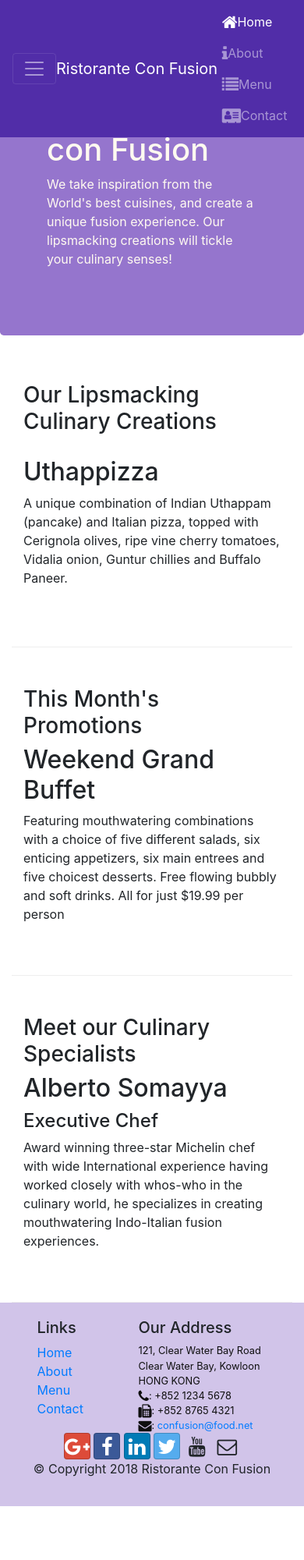
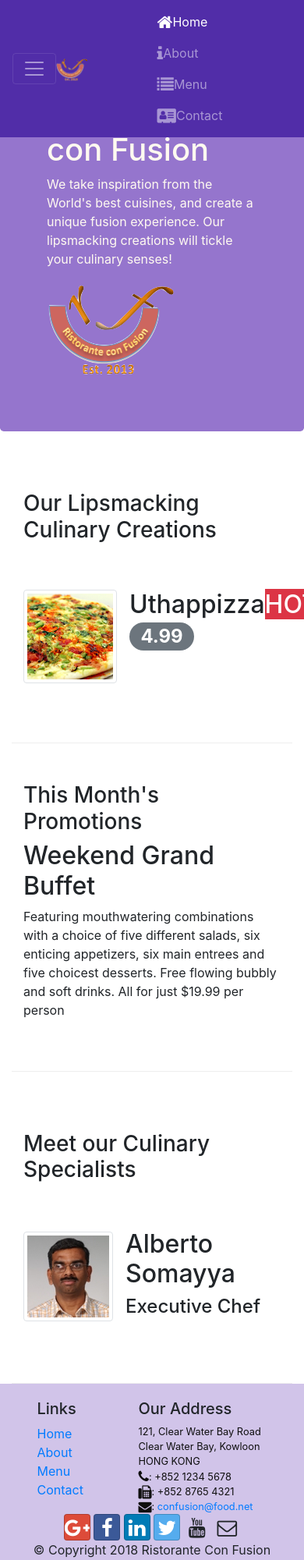
Before and after one commit to santiquiroz/bootstrap-test, a website: page conFusion/index.html in a window 390 px wide. Shown: the top 2000 px of the page at 78% size. Before the commit the page ends 1931 px from the top, so only its background shows below. Drawn offline with nearby package versions, Linux system fonts and the light colour scheme.

Commit message:
alerting users

```diff
--- a/conFusion/index.html
+++ b/conFusion/index.html
@@ -21,7 +21,7 @@
             <button class="navbar-toggler" type="button" data-toggle="collapse" data-target="#Navbar">
                 <span class="navbar-toggler-icon"></span>
             </button>
-            <a class="navbar-brand mr-auto" href="#">Ristorante Con Fusion</a>
+            <a class="navbar-brand mr-auto" href="#"><img src="img/logo.png" height="30" width="41"></a>
             <div class="navbar-na mr-auto" id="Navbar">
                 <ul class="navbar-nav mr-auto">
                     <li class="nav-item">
@@ -34,7 +34,8 @@
                         <a class="nav-link" href="#"><span class="fa fa-list fa-lg"></span>Menu</a>
                     </li>
                     <li class="nav-item">
-                        <a class="nav-link" href="./contactus.html"><span class="fa fa-address-card fa-lg"></span>Contact</a>
+                        <a class="nav-link" href="./contactus.html"><span
+                                class="fa fa-address-card fa-lg"></span>Contact</a>
                     </li>
                 </ul>
             </div>
@@ -48,7 +49,8 @@
                     <p>We take inspiration from the World's best cuisines, and create a unique fusion experience. Our
                         lipsmacking creations will tickle your culinary senses!</p>
                 </div>
-                <div class="col-12 col-sm">
+                <div class="col-12 col-sm align-self-center">
+                    <img src="img/logo.png" class="img-fluid">
                 </div>
             </div>
         </div>
@@ -60,9 +62,18 @@
                 <h3>Our Lipsmacking Culinary Creations</h3>
             </div>
             <div class="col col-sm order-sm-first col-md">
-                <h2>Uthappizza</h2>
-                <p>A unique combination of Indian Uthappam (pancake) and Italian pizza, topped with Cerignola olives,
-                    ripe vine cherry tomatoes, Vidalia onion, Guntur chillies and Buffalo Paneer.</p>
+                <div class="media">
+                    <img class="d-flex mr-3 img-thumbnail align-self-center" src="img/uthappizza.png" alt="Uthappizza">
+                    <div class="media-body">
+                        <h2 class="mt-0">Uthappizza<span class="badge-danger">HOT</span><span class="badge badge-pill badge-secondary">4.99</span></h2>
+                        <p class="d-none d-sm-block">A unique combination of Indian Uthappam (pancake) and
+                            Italian pizza, topped with Cerignola olives, ripe vine
+                            cherry tomatoes, Vidalia onion, Guntur chillies and
+                            Buffalo Paneer.</p>
+                    </div>
+                </div>
+
+
             </div>
         </div>
 
@@ -84,11 +95,18 @@
                 <h3>Meet our Culinary Specialists</h3>
             </div>
             <div class="col col-sm order-sm-first col-md">
-                <h2>Alberto Somayya</h2>
-                <h4>Executive Chef</h4>
-                <p>Award winning three-star Michelin chef with wide International experience having worked closely with
-                    whos-who in the culinary world, he specializes in creating mouthwatering Indo-Italian fusion
-                    experiences. </p>
+                <div class="media">
+                    <img class="d-flex mr-3 img-thumbnail align-self-center" src="img/alberto.png" alt="alberto">
+                    <div class="media-body">
+                        <h2 class="mt-0">Alberto Somayya</h2>
+                        <h4>Executive Chef</h4>
+                        <p class="d-none d-sm-block">Award winning three-star Michelin chef with wide International experience having worked
+                            closely with
+                            whos-who in the culinary world, he specializes in creating mouthwatering Indo-Italian fusion
+                            experiences. </p>
+                    </div>
+                </div>
+
             </div>
         </div>
     </div>
@@ -118,12 +136,18 @@
                 </div>
                 <div class="col-12 col-sm-4 align-self-center">
                     <div class="text-center">
-                        <a class="btn btn-social-icon btn-google" href="http://google.com/+"><i class="fa fa-google-plus fa-lg"></i></a>
-                        <a class="btn btn-social-icon btn-facebook" href="http://www.facebook.com/profile.php?id="><i class="fa fa-facebook fa-lg"></i></a>
-                        <a class="btn btn-social-icon btn-linkedin" href="http://www.linkedin.com/in/"><i class="fa fa-linkedin fa-lg"></i></a>
-                        <a class="btn btn-social-icon btn-twitter" href="http://twitter.com/"><i class="fa fa-twitter fa-lg"></i></a>
-                        <a class="btn btn-social-icon btn-youtube" href="http://youtube.com/"><i class="fa fa-youtube fa-lg"></i></a>
-                        <a class="btn btn-social-icon btn-icon" href="mailto:"><i class="fa fa-envelope-o fa-lg"></i></a>
+                        <a class="btn btn-social-icon btn-google" href="http://google.com/+"><i
+                                class="fa fa-google-plus fa-lg"></i></a>
+                        <a class="btn btn-social-icon btn-facebook" href="http://www.facebook.com/profile.php?id="><i
+                                class="fa fa-facebook fa-lg"></i></a>
+                        <a class="btn btn-social-icon btn-linkedin" href="http://www.linkedin.com/in/"><i
+                                class="fa fa-linkedin fa-lg"></i></a>
+                        <a class="btn btn-social-icon btn-twitter" href="http://twitter.com/"><i
+                                class="fa fa-twitter fa-lg"></i></a>
+                        <a class="btn btn-social-icon btn-youtube" href="http://youtube.com/"><i
+                                class="fa fa-youtube fa-lg"></i></a>
+                        <a class="btn btn-social-icon btn-icon" href="mailto:"><i
+                                class="fa fa-envelope-o fa-lg"></i></a>
                     </div>
                 </div>
             </div>
```
Also changed, not shown: conFusion/aboutus.html (+4 -1 lines), conFusion/contactus.html (+6 -4 lines), conFusion/img/alberto.png (added), conFusion/img/buffet.png (added), conFusion/img/logo.png (added), conFusion/img/uthappizza.png (added).
